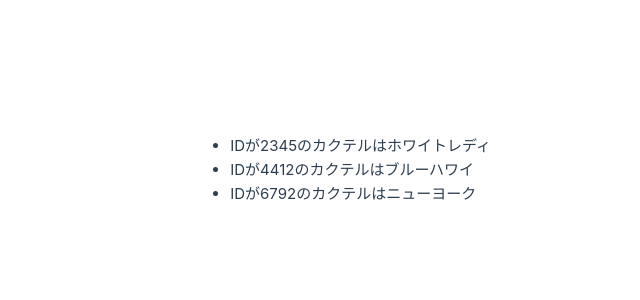
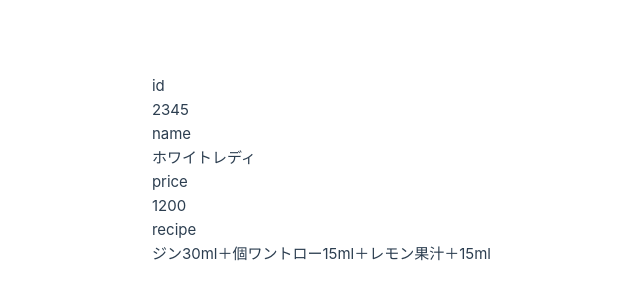
Before and after one commit to takatoshi-tenko/vue-folder, a Vue app in the folder vue3/hello-vue/: page / in a window 1280 px wide. Shown: the part 230-530 px from the top of the page, without its empty margins (149-789 px from the left). Built offline with nearby package versions, Linux system fonts and the light colour scheme.

Commit message:
リスト6.8 オブジェクトのループ

```diff
--- a/vue3/hello-vue/src/App.vue
+++ b/vue3/hello-vue/src/App.vue
@@ -1,19 +1,25 @@
 <script setup lang="ts">
 import { ref } from 'vue'
 
-const cocktailListInit = new Map<number, string>()
-cocktailListInit.set(2345, 'ホワイトレディ')
-cocktailListInit.set(4412, 'ブルーハワイ')
-cocktailListInit.set(6792, 'ニューヨーク')
-const cocktailList = ref(cocktailListInit)
+const whiteLadyInit: {
+  id: number
+  name: string
+  price: number
+  recipe: string
+} = {
+  id: 2345,
+  name: 'ホワイトレディ',
+  price: 1200,
+  recipe: 'ジン30ml＋個ワントロー15ml＋レモン果汁＋15ml'
+}
+const whiteLady = ref(whiteLadyInit)
 </script>
 
 <template>
   <div>
-    <ul>
-      <li v-for="[id, cocktailName] in cocktailList" :key="id">
-        IDが{{ id }}のカクテルは{{ cocktailName }}
-      </li>
-    </ul>
+    <template v-for="(value, key) in whiteLady" :key="key">
+      <dt>{{ key }}</dt>
+      <dd>{{ value }}</dd>
+    </template>
   </div>
 </template>
```
